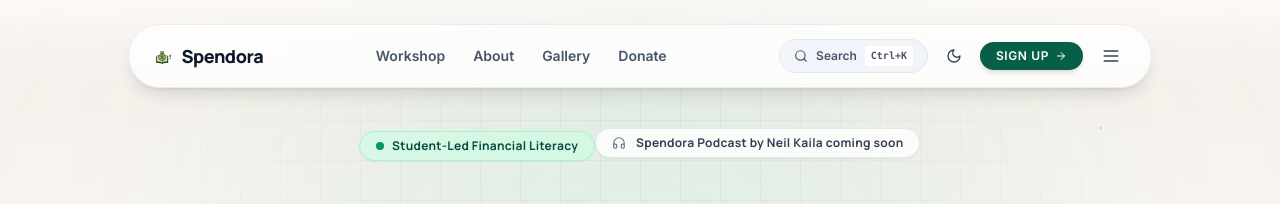
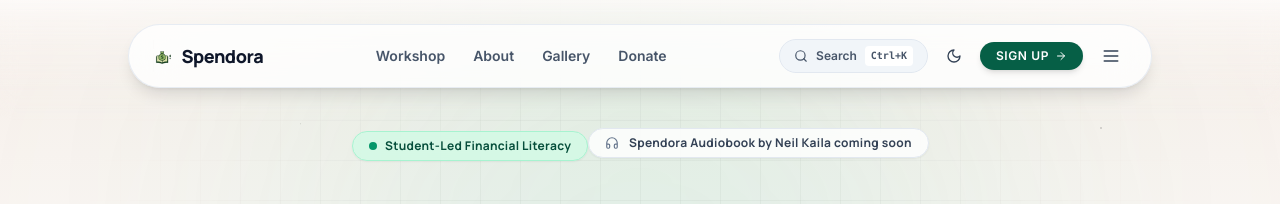
Before and after one commit to muj3b/spendora-workshop-6bc9591d, a React (Vite) app: page / in a window 1280 px wide. Shown: the top 204 px of the page. Built offline with nearby package versions, Linux system fonts and the light colour scheme.

Commit message:
Change podcast to audiobook

```diff
--- a/src/components/Hero.tsx
+++ b/src/components/Hero.tsx
@@ -43,7 +43,7 @@ const Hero = memo(() => {
           {/* Podcast Announcement */}
           <div className="inline-flex items-center gap-2.5 px-4 py-1.5 rounded-full bg-white/80 dark:bg-white/5 border border-slate-200 dark:border-white/10 backdrop-blur-md mb-8 animate-fade-up shadow-sm">
             <Headphones className="w-3.5 h-3.5 text-slate-500 dark:text-zinc-400" />
-            <span className="text-xs font-bold text-slate-700 dark:text-zinc-300 tracking-wide font-manrope">Spendora Podcast by Neil Kaila coming soon</span>
+            <span className="text-xs font-bold text-slate-700 dark:text-zinc-300 tracking-wide font-manrope">Spendora Audiobook by Neil Kaila coming soon</span>
           </div>
 
           {/* Main Headline */}
```
